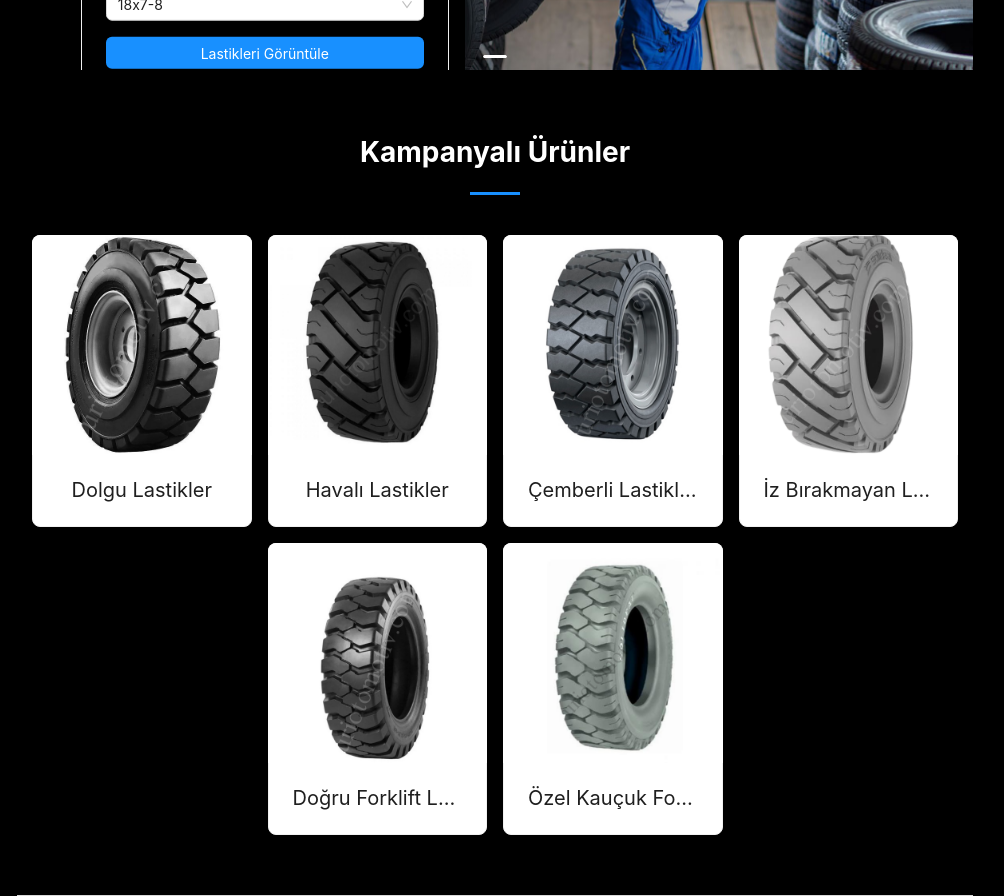
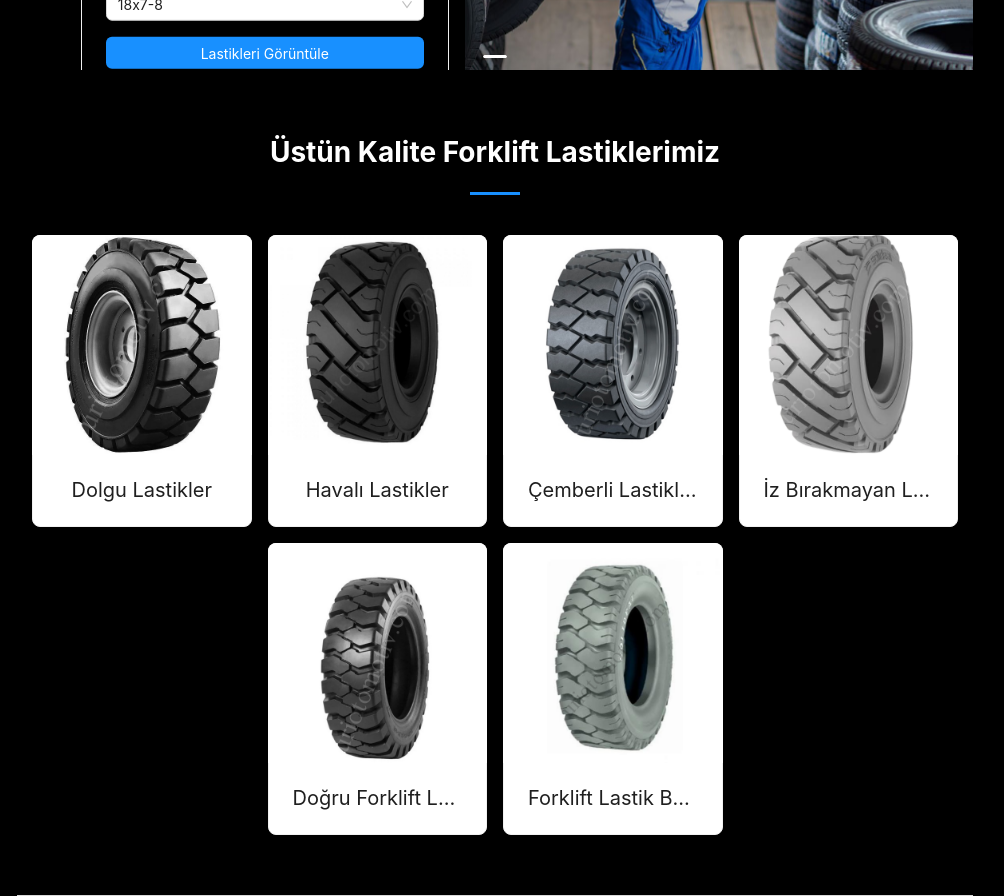
Before and after one commit to frknfrt/UriOtomotiv, a React (Create React App) app: page / in a window 1280 px wide. Shown: the part 360-1256 px from the top of the page, without its empty margins (145-1149 px from the left). Built offline with nearby package versions, Linux system fonts and the light colour scheme.

Commit message:
last update

```diff
--- a/src/components/TireSize.js
+++ b/src/components/TireSize.js
@@ -1,5 +1,5 @@
 import React, { useState } from 'react';
-import tireImg from '../assets/images/tire-sizes.png';
+import tireImg from '../assets/images/TİRE.png';
 import { Card, Row, Col, Select, Button } from 'antd';
 import { useNavigate } from 'react-router-dom';
 
--- a/src/components/home/feature.js
+++ b/src/components/home/feature.js
@@ -19,7 +19,7 @@ const tires = [
   { id: 3, name: "Çemberli Lastikler", image: image3, description: "Çemberli forklift lastikleri, genellikle sert ve dayanıklı bir metal çember ile desteklenen, iç kısmı sağlam olan lastiklerdir. Bu lastikler, patlamaya karşı dirençli olup, sağlam yapıları sayesinde zorlu koşullarda kullanılabilirler. Çemberli lastikler, özellikle ağır yük taşıyan forkliftlerde tercih edilir. Bu tasarım, lastiğin deforme olmasını engelleyerek, uzun ömürlü ve düşük bakım gereksinimli bir seçenek sunar." },
   { id: 4, name: "İz Bırakmayan Lastikler", image: image4, description: "İz bırakmayan forklift lastikleri, özel bir bileşenle üretilen ve zeminde iz bırakmayan lastiklerdir. Genellikle iç mekanlarda, özellikle temiz yüzeylerde çalışan forkliftlerde kullanılır. Bu lastikler, zemine zarar vermeden güvenli bir şekilde hareket etmeyi sağlar. Özellikle gıda depoları, hastaneler ve temizlik gereksinimi yüksek alanlarda tercih edilir." },
   { id: 5, name: "Doğru Forklift Lastik Seçimi", image: image5, description: "Forklift lastiği seçerken, öncelikle kullanım alanını ve koşullarını göz önünde bulundurmalısınız. İç mekan için iz bırakmayan lastikler, dış mekan için ise daha dayanıklı ve hava koşullarına uygun lastikler tercih edilir. Ayrıca, taşıyacağınız yük miktarı ve forkliftin çalışma şekli de lastik tipini belirler. Havalı lastikler yumuşak sürüş sunarken, dolgu lastikler patlama riskini ortadan kaldırır ve uzun ömürlüdür. Yola göre lastik sertliği ve bakım gereksinimlerini de dikkate alarak, ihtiyaçlarınıza en uygun lastiği seçmelisiniz." },
-  { id: 6, name: "Özel Kauçuk Forklift Lastikleri", image: image6, description: "Esnek yapısı sayesinde daha konforlu kullanım sağlar." },
+  { id: 6, name: "Forklift Lastik Basıncı Neden Önemlidir?", image: image6, description: "Yanlış hava basıncı, lastiklerin daha hızlı aşınmasına ve forkliftin dengesiz çalışmasına neden olabilir. Doğru basınç seviyesi, yakıt tasarrufu sağlar ve iş güvenliğini artırır." },
 ];
 
 function AppFeature() {
@@ -45,7 +45,7 @@ function AppFeature() {
     <div id="feature" className="block featureBlock bgGray">
       <div className="container-fluid">
         <div className="titleHolder">
-          <h2>Kampanyalı Ürünler</h2>
+          <h2>Üstün Kalite Forklift Lastiklerimiz</h2>
         </div>
         <Row gutter={[16, 16]} justify="center">
           {tires.map((tire) => (
```
Also changed, not shown: src/assets/images/TİRE.png (added).
